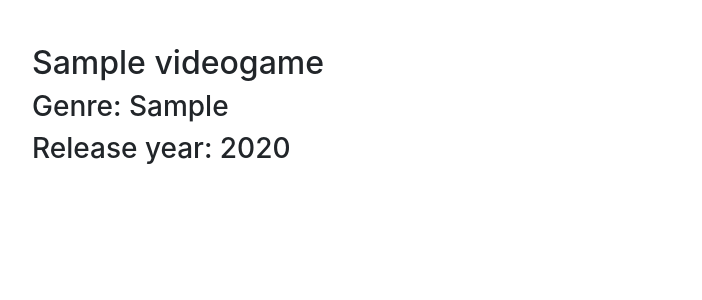
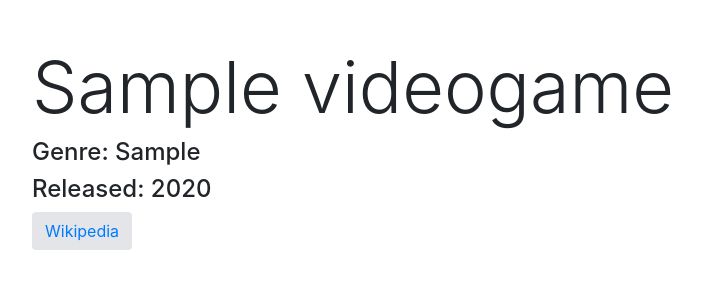
Before and after one commit to ollikehy/backlog-app, a Flask app: page /games/1 in a window 1280 px wide. Shown: the part 56-356 px from the top of the page, without its empty margins (53-755 px from the left). Run offline with Flask 2, Linux system fonts and the light colour scheme; tables that the repository leaves empty hold one stand-in row (values such as "Sample post"); some libraries are stand-ins or nearby versions.

Commit message:
lisätty linkki wikipedia hakuun ja viilattu vielä ulkoasua

```diff
--- a/application/templates/games/game.html
+++ b/application/templates/games/game.html
@@ -1,9 +1,12 @@
 {% extends "layout.html" %}
 
 {% block body %}
-    <h2>{{game.name}}</h2>
-    <h3>Genre: {{game.genre}}</h3>
-    <h3>Release year: {{game.releaseyear}}</h3>
+    <h1 class="display-3">{{game.name}}</h1>
+    <h4>Genre: {{game.genre}}</h4>
+    <h4>Released: {{game.releaseyear}}</h4>
+    <button type="button" class="btn btn-link" style="background-color:#e3e5e8">
+        <a href="https://en.wikipedia.org/wiki/{{game.name}}">Wikipedia</a>
+    </button>
     {% if current_user.is_authenticated and "ADMIN" in current_user.roles() %}
     <a href="/games/{{game.id}}/edit">Edit this entry</a>
     <form action="{{ url_for('game_delete', game_id=game.id) }}" method="POST">
```
